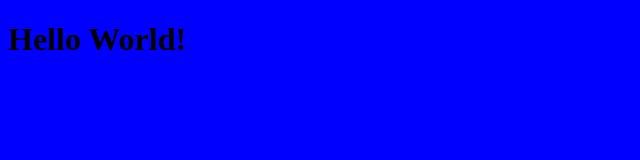
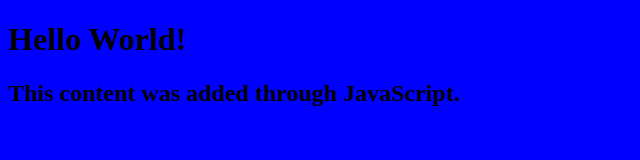
Before and after one commit to ZachatorCodes/my-personal-website, a plain HTML site: page index.html in a window 1280 px wide. Shown: the whole page, without its empty margins (0-640 px from the left). Drawn offline with Linux system fonts and the light colour scheme.

Commit message:
Added script.js, connected to index.html

```diff
--- a/index.html
+++ b/index.html
@@ -6,5 +6,6 @@
     </head>
     <body>
         <h1>Hello World!</h1>
+        <script src="./script.js"></script>
     </body>
 </html>
--- /dev/null
+++ b/script.js
@@ -0,0 +1,3 @@
+const h2 = document.createElement("h2");
+h2.textContent = "This content was added through JavaScript.";
+document.querySelector("body").appendChild(h2);
```
